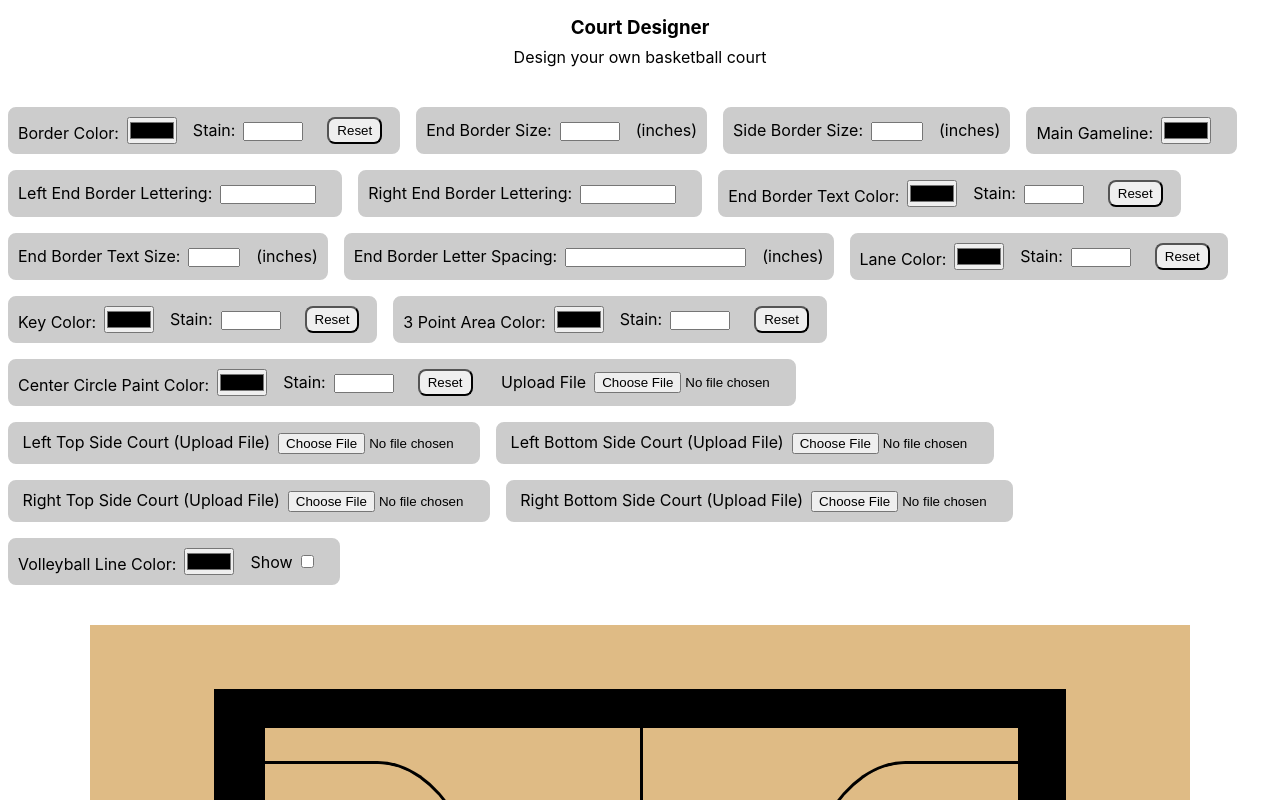
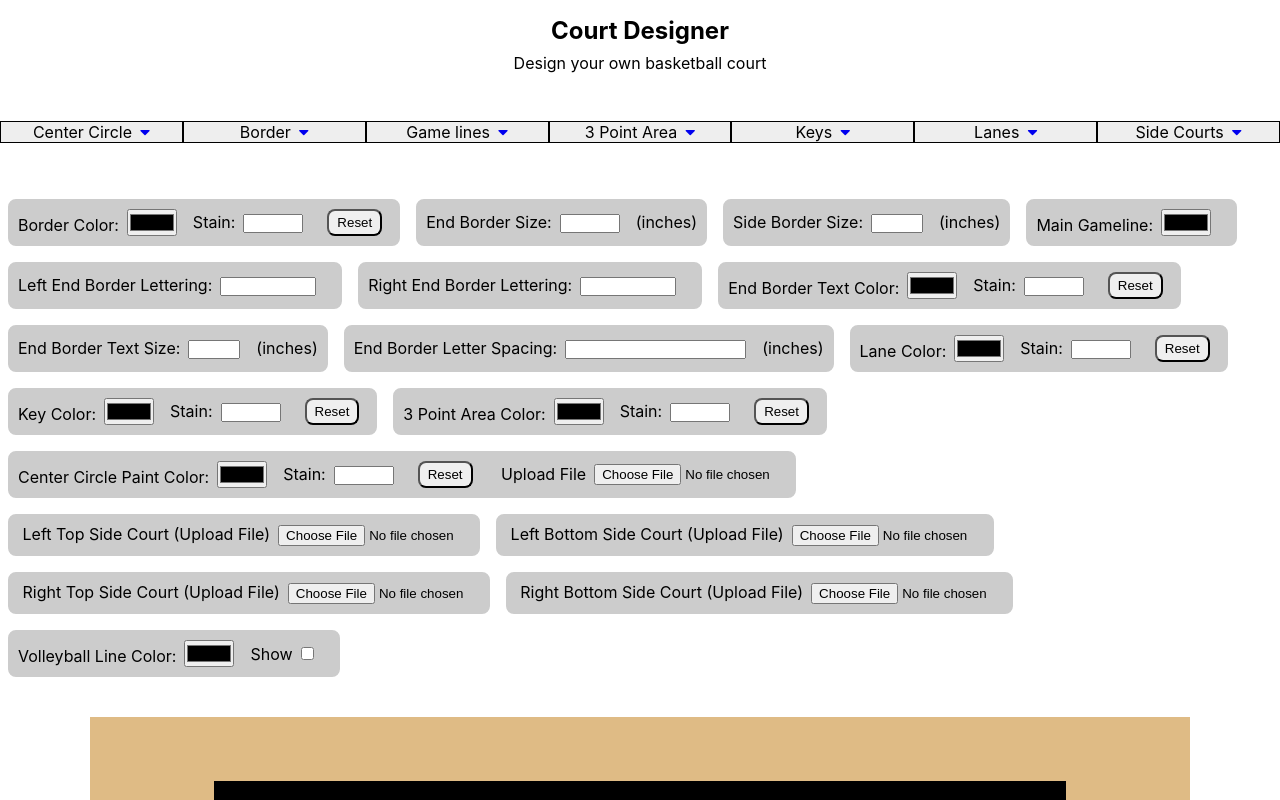
Before and after one commit to jbratcher/court-designer, a React (Create React App) app: page / in a window 1280 px wide. Shown: the top 800 px of the page. Built offline with nearby package versions, Linux system fonts and the light colour scheme.

Commit message:
feat: new dropdown menu, center circle options and logic

```diff
--- a/public/index.html
+++ b/public/index.html
@@ -25,6 +25,8 @@
     <title>Court Designer</title>
     <!-- Google fonts -->
     <link href="https://fonts.googleapis.com/css?family=Graduate" rel="stylesheet">
+    <link rel="stylesheet" href="https://use.fontawesome.com/releases/v5.7.2/css/all.css" integrity="sha384-fnmOCqbTlWIlj8LyTjo7mOUStjsKC4pOpQbqyi7RrhN7udi9RwhKkMHpvLbHG9Sr" crossorigin="anonymous">
+
 
   </head>
   <body>
--- a/src/App.js
+++ b/src/App.js
@@ -128,6 +128,13 @@ class App extends Component {
 
       <section className="appContainer">
 
+        <header className="header">
+
+          <h1 className="title">Court Designer</h1>
+          <p className="headline">Design your own basketball court</p>
+
+        </header>
+
         <Menu
           handleColorReset={this.handleColorReset}
           handleColorStain={this.handleColorStain}
--- a/src/App.scss
+++ b/src/App.scss
@@ -48,6 +48,31 @@ input[type = "file"] {
 }
 
 // Menu
+
+#menuOptions {
+
+  height: 100%;
+
+}
+
+.newMenu nav ul {
+  display: flex;
+  justify-content: space-around;
+  margin: 3rem 0;
+
+    li {
+      background: #eee;
+      border: 1px solid #000;
+      flex: 1;
+      text-align: center;
+
+        a {
+          margin-left: 0.5rem;
+        }
+
+    }
+
+}
 
 .menuNavList {
   display: flex;
--- a/src/Menu.js
+++ b/src/Menu.js
@@ -3,38 +3,102 @@ import './App.scss';
 
 class Menu extends Component {
 
+    constructor(props) {
+      super(props);
+
+      this.state = {
+        centerCircleOptions: false
+      };
+
+    }
 
     componentDidMount() {
         console.log(this.props);
+    }
+
+    handleClick = e => {
+      console.log(e.target.parentElement.parentElement.className);
+      let menuElementClass = e.target.parentElement.parentElement.className;
+      console.log(menuElementClass);
+      this.setState(prevState => ({
+        [menuElementClass]: !prevState[menuElementClass]
+      }));
+
     }
 
 
   render() {
 
     const {
-        handleColorReset,
-        handleColorStain,
-        handleImage,
-        handleInputChange,
-        handleShow
+      handleColorReset,
+      handleColorStain,
+      handleImage,
+      handleInputChange,
+      handleShow
 
     } = this.props;
+
+    const {
+      centerCircleOptions
+    } = this.state;
 
     return (
 
     <section className="menuContainer">
 
-        <header className="header">
+        <section className="newMenu">
 
-          <h1 className="title">
-            Court Designer
-          </h1>
+          <nav className="newNav">
 
-          <p className="headline">
-            Design your own basketball court
-          </p>
+            <ul className="newMenuNavList">
 
-        </header>
+              <li className="centerCircleOptions">
+                <span>Center Circle</span>
+                <a
+                  className="menuOptionsLink"
+                  href="#centerCircleOptions"
+                  onClick={this.handleClick}
+                >
+                  <i className="fas fa-caret-down"></i>
+                </a>
+
+                {centerCircleOptions ?
+
+                  <section>Expanded Menu</section>
+
+                : null}
+
+              </li>
+              <li className="borderOptions">
+                <span>Border</span>
+                <a href="#borderOptions"><i className="fas fa-caret-down"></i></a>
+              </li>
+              <li className="gamelineOptions">
+                <span>Game lines</span>
+                <a href="#gamelineOptions"><i className="fas fa-caret-down"></i></a>
+              </li>
+              <li className="threePointOptions">
+                <span>3 Point Area</span>
+                <a href="#threePointOptions"><i className="fas fa-caret-down"></i></a>
+              </li>
+              <li className="keyOptions">
+                <span>Keys</span>
+                <a href="#keyOptions"><i className="fas fa-caret-down"></i></a>
+              </li>
+              <li className="laneOptions">
+                <span>Lanes</span>
+                <a href="#laneOptions"><i className="fas fa-caret-down"></i></a>
+              </li>
+              <li className="sideCourtOptions">
+                <span>Side Courts</span>
+                <a href="#sideCourtOptions"><i className="fas fa-caret-down"></i></a>
+              </li>
+
+            </ul>
+
+          </nav>
+
+        </section>
 
         <section className="menu">
 
```
Also changed, not shown: 1 other file (tests, documents, lock files or other folders).
